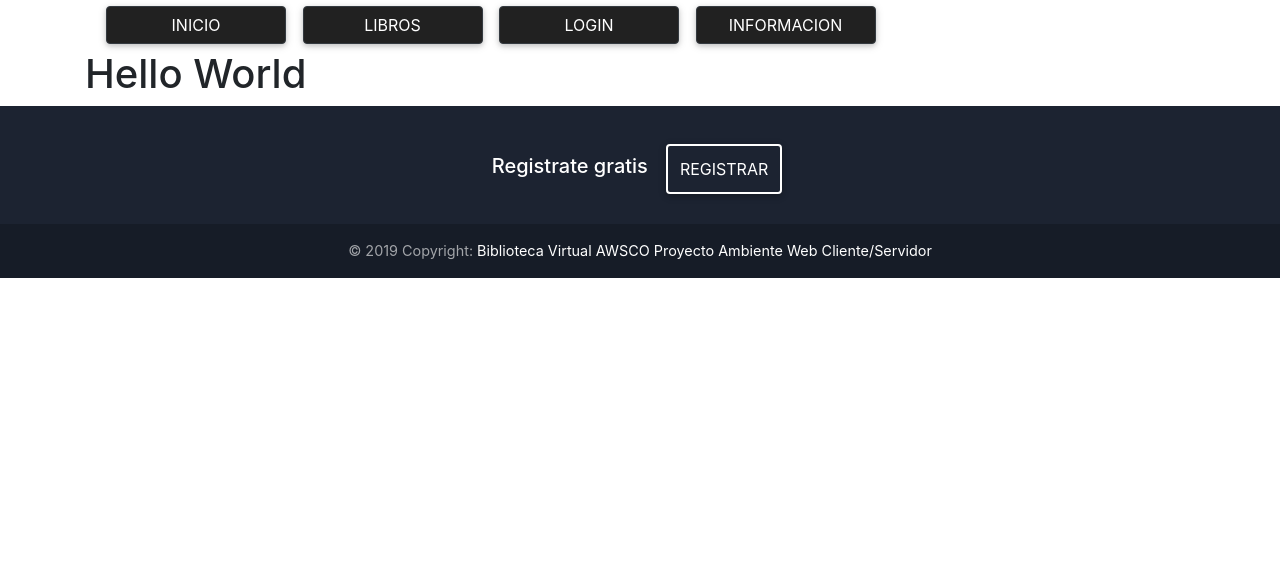
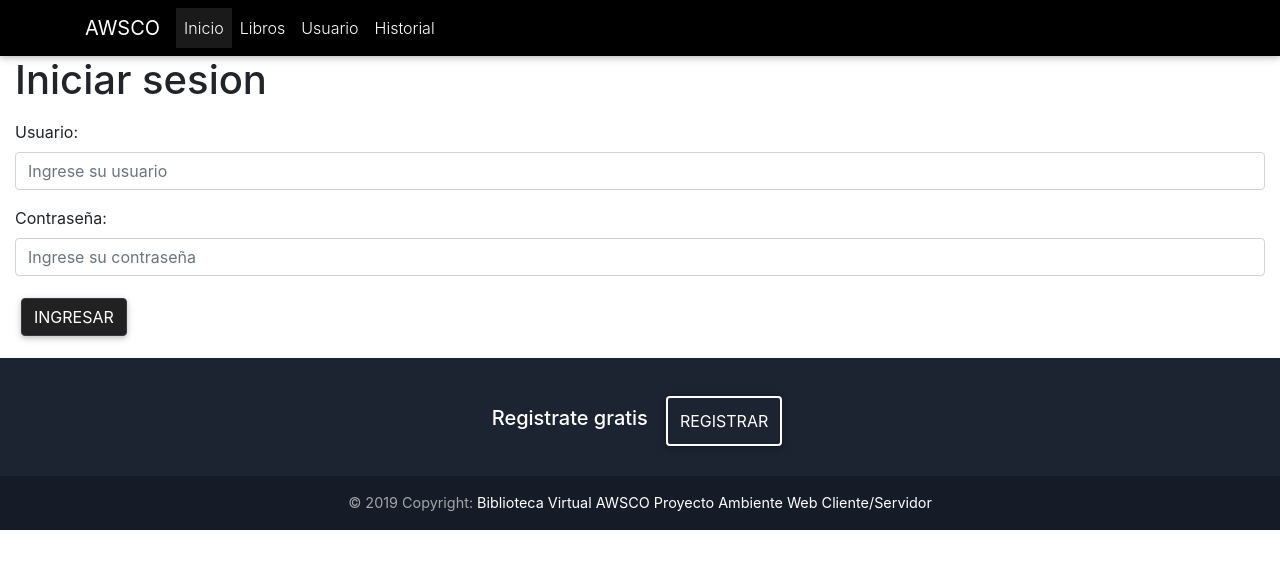
Before and after one commit to KendallCalderonR/Final_Project_Web_Server_Client, a PHP site: page / in a window 1280 px wide. Shown: the top 569 px of the page. Run offline with PHP 8.4, Linux system fonts and the light colour scheme; data that the repository does not hold is empty.

Commit message:
Login and register complete

```diff
--- a/Final_Project_Web_Server_client/Modelos/conectar.php
+++ b/Final_Project_Web_Server_client/Modelos/conectar.php
@@ -4,18 +4,18 @@
 
 class conectar{
 
-	protected $connect;
-	protected $db;
+	//protected $connect;
+	//protected $db;
 
 	public static function conexion(){
 
 
 		 		try {
 
-		 			$this->$connect = new PDO("mysql:local=localhost;dbname=pruebas","root","");
+		 			$connect = new PDO("mysql:local=localhost;dbname=proyectoawcs","root","");
 
-                    $this->$connect->query("SET NAMES 'utf8'");
-                    print 'Conexion exitosa';
+                    //$connect->query("SET NAMES 'utf8'");
+
 
 				     return $connect;
 
--- a/Final_Project_Web_Server_client/Vistas/footer.php
+++ b/Final_Project_Web_Server_client/Vistas/footer.php
@@ -12,7 +12,7 @@
           <h5 class="mb-1">Registrate gratis</h5>
         </li>
         <li class="list-inline-item">
-          <a href="#!" class="btn btn-outline-white btn-rounded">Registrar</a>
+          <a href="registrar.php" class="btn btn-outline-white btn-rounded">Registrar</a>
 
         </li>
       </ul>
--- a/Final_Project_Web_Server_client/Vistas/header.php
+++ b/Final_Project_Web_Server_client/Vistas/header.php
@@ -6,18 +6,94 @@
 	<meta name=viewport content="width=device-width, initial-scale=1">
 	<link rel="stylesheet" href="https://use.fontawesome.com/releases/v5.7.0/css/all.css">
 	<link href="Public/css/mdb.min.css" rel="stylesheet">
-	<link href="Public/css/style.css" rel="stylesheet">
 	<link href="Public/css/bootstrap.min.css" rel="stylesheet">
-	<title>Login</title>
+	<link rel="stylesheet" type="text/css" href="Public/css/MyStyles.css">
+
+	<title><?php echo $titulo; ?></title>
 </head>
 
 <body>
 
+	<header>
 
-	<div class="container">
-		<div class="col-lg-12">
-		<button type="button" class="btn btn-dark col-2">Inicio</button>
-		<button type="button" class="btn btn-dark col-2">Libros</button>
-		<button type="button" class="btn btn-dark col-2">Login</button>
-		<button type="button" class="btn btn-dark col-2">Informacion</button>
-		</div>
+			  <nav class="navbar navbar-expand-lg navbar-dark black">
+			    <div class="container">
+			      <a class="navbar-brand" href="#"><strong>AWSCO</strong></a>
+			      <button class="navbar-toggler" type="button" data-toggle="collapse" data-target="#navbarSupportedContent"
+			        aria-controls="navbarSupportedContent" aria-expanded="false" aria-label="Toggle navigation">
+			        <span class="navbar-toggler-icon"></span>
+			      </button>
+			      <div class="collapse navbar-collapse" id="navbarSupportedContent">
+			        <ul class="navbar-nav mr-auto">
+			          <li class="nav-item active">
+			            <a class="nav-link" href="#">Inicio <span class="sr-only">(current)</span></a>
+			          </li>
+			          <li class="nav-item">
+			            <a class="nav-link" href="#">Libros</a>
+			          </li>
+			          <li class="nav-item">
+			            <a class="nav-link" href="#">Usuario</a>
+			          </li>
+			          <li class="nav-item">
+			            <a class="nav-link" href="#">Historial</a>
+			          </li>
+			        </ul>
+			      </div>
+			    </div>
+			  </nav>
+
+			  <div class="view intro-2">
+			    <div class="full-bg-img">
+			      <div class="mask rgba-black-strong flex-center">
+			        <div class="container">
+			          <div class="white-text text-center wow fadeInUp">
+			            <h2>Bienvenido a AWSCO</h2>
+			            <h5>Inicia sesion y comienza a disfrutar nuestros beneficios</h5>
+			            <br>
+
+			          </div>
+			        </div>
+			      </div>
+			    </div>
+			  </div>
+
+	</header>
+
+
+	<!--<div class="container">
+		<header class=" page-footer font-small unique-color-dark pt-4">
+			<div id="carouselExampleIndicators" class="carousel slide" data-ride="carousel">
+				  <ol class="carousel-indicators">
+				    <li data-target="#carouselExampleIndicators" data-slide-to="0" class="active"></li>
+				    <li data-target="#carouselExampleIndicators" data-slide-to="1"></li>
+				    <li data-target="#carouselExampleIndicators" data-slide-to="2"></li>
+				  </ol>
+					  <div class="carousel-inner">
+						    <div class="carousel-item active">
+						      <img class="d-block w-100" src="Public/imagenes/libros1.jpg" alt="Libros-1">
+						    </div>
+						    <div class="carousel-item">
+						      <img class="d-block w-100" src="Public/imagenes/libros2.jpg" alt="Libros-2">
+						    </div>
+						    <div class="carousel-item">
+						      <img class="d-block w-100" src="Public/imagenes/libros3.jpg" alt="Libros-3">
+						    </div>
+							  </div>
+							  <a class="carousel-control-prev" href="#carouselExampleIndicators" role="button" data-slide="prev">
+							    <span class="carousel-control-prev-icon" aria-hidden="true"></span>
+							    <span class="sr-only">Previous</span>
+							  </a>
+							  <a class="carousel-control-next" href="#carouselExampleIndicators" role="button" data-slide="next">
+							    <span class="carousel-control-next-icon" aria-hidden="true"></span>
+							    <span class="sr-only">Next</span>
+							  </a>
+							</div>
+			</div>
+
+			<div id="botones" class="col-lg-12">
+			<button type="button" class="btn btn-dark col-2" onclick="window.location='Vistas/Home_vista.php'">Inicio</button>
+			<button type="button" class="btn btn-dark col-2">Libros</button>
+			<button type="button" class="btn btn-dark col-2">Login</button>
+			<button type="button" class="btn btn-dark col-2">Informacion</button>
+			</div>
+		</header>-->
--- a/Final_Project_Web_Server_client/index.php
+++ b/Final_Project_Web_Server_client/index.php
@@ -4,20 +4,34 @@
 
 require_once('Vistas/header.php');
 
-echo '<h1>Hello World </h1>';
+?>
 
+<?php $titulo = 'Ingreso al sistema'; ?>
 
+<div class="col-xl-12">
+	<form name="log" action="Modelos/login_modelo.php" method="post">
 
+		<div class="form-group">
+			<h1>Iniciar sesion</h1>
+		</div>
 
+		<div class="form-group">
+			<label for="usuario"> Usuario:</label>
+			<input type="text" name="usuario" class="form-control" id="usuario" placeholder="Ingrese su usuario">
+		</div>
 
+		<div class="form-group">
+			<label for="contrasena"> Contraseña:</label>
+			<input type="password" name="contrasena" class="form-control" id="contrasena" placeholder="Ingrese su contraseña">
+		</div>
 
+		<div class="form-group">
+			<button type="submit" class="btn btn-dark">Ingresar</button>
+		</div>
+	</form>
+</div>
 
-
-
-
-
-
+<?php
 require_once('Vistas/Footer.php');
 
-
 ?>
```
Also changed, not shown: Final_Project_Web_Server_client/Vistas/login_vista.php (deleted, +0 -15 lines).
